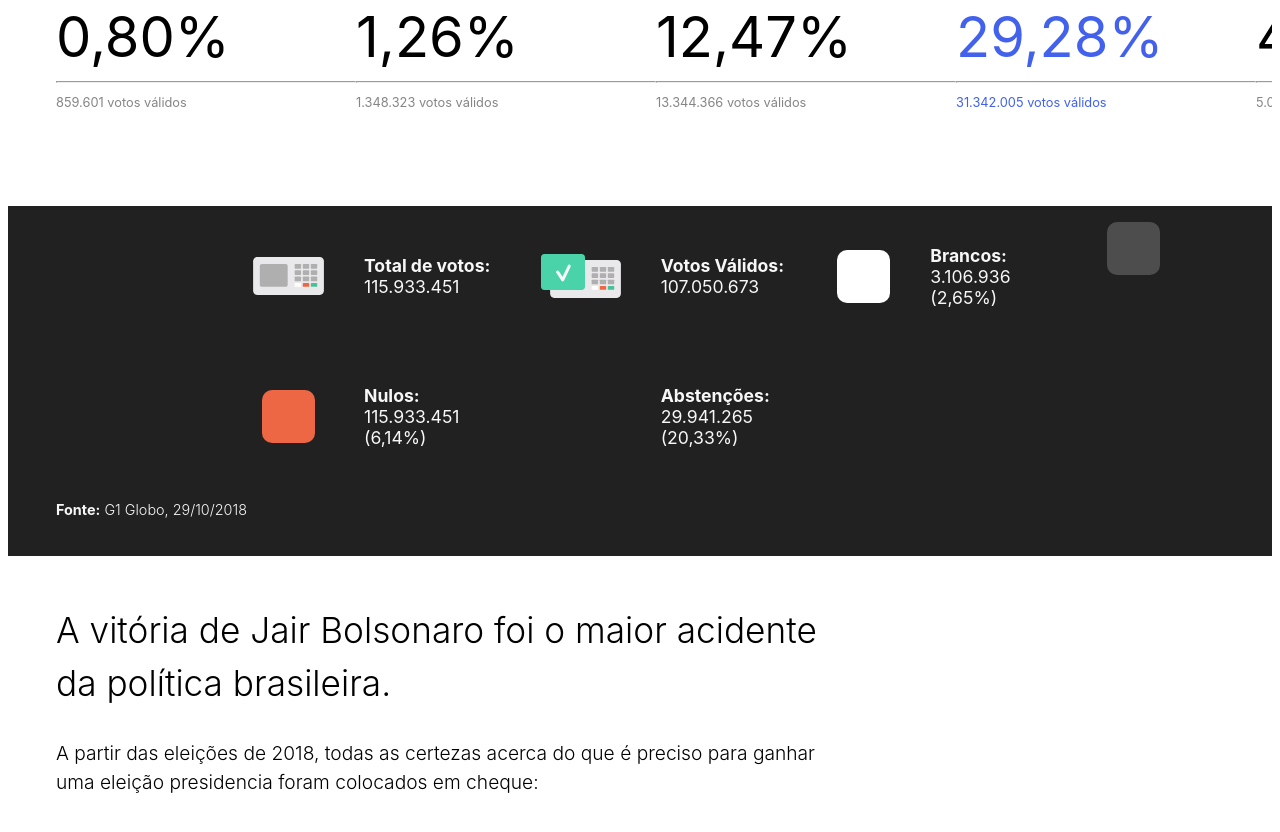
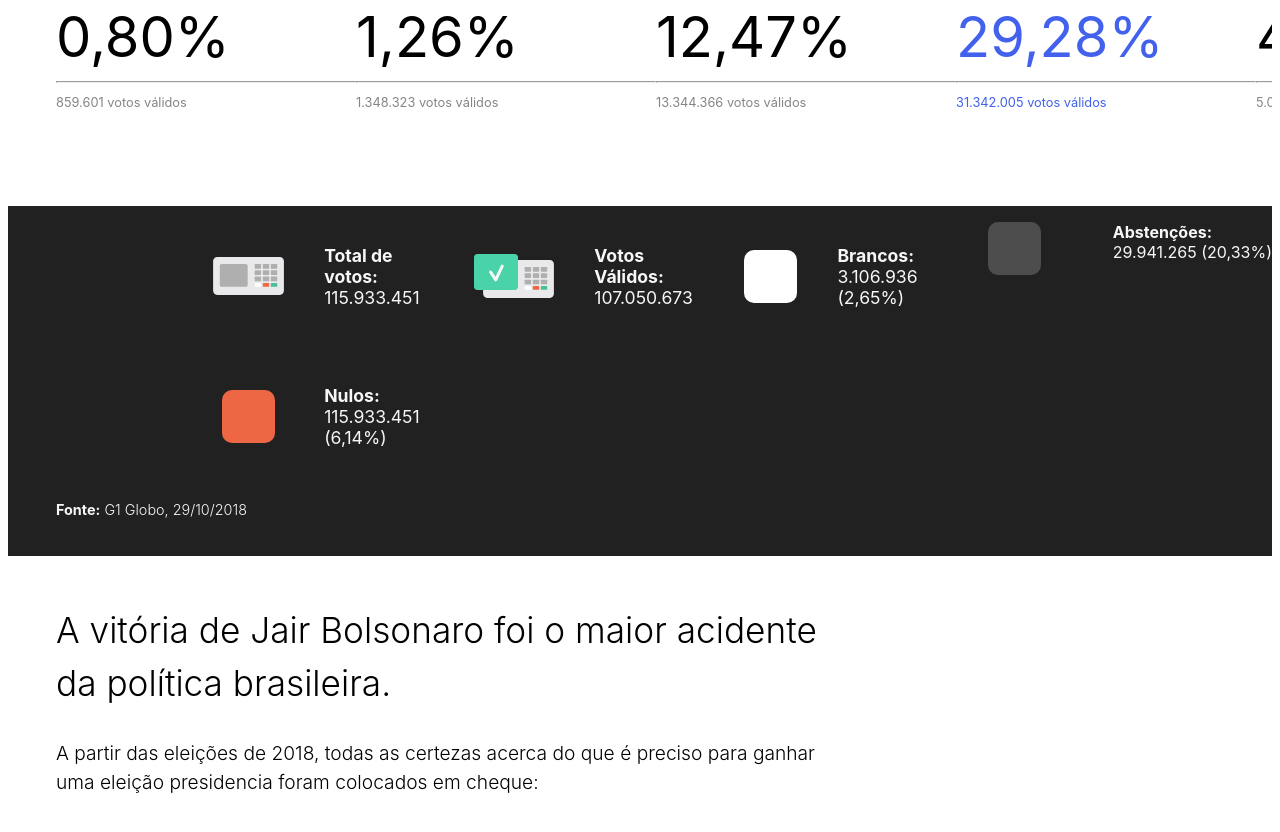
Before and after one commit to nataliarevelant/trab-final, a plain HTML site: page index.html in a window 1280 px wide. Shown: the part 1504-2336 px from the top of the page. Drawn offline with Linux system fonts and the light colour scheme.

Commit message:
third commit

```diff
--- a/main.css
+++ b/main.css
@@ -361,7 +361,7 @@ figure.icone-abstenções {
     place-self: center;
 }
 
-p.abstenções {
+p.abstencoes {
     grid-column: 5/6;
     grid-row-start: 2;
     place-self: center left;
```
